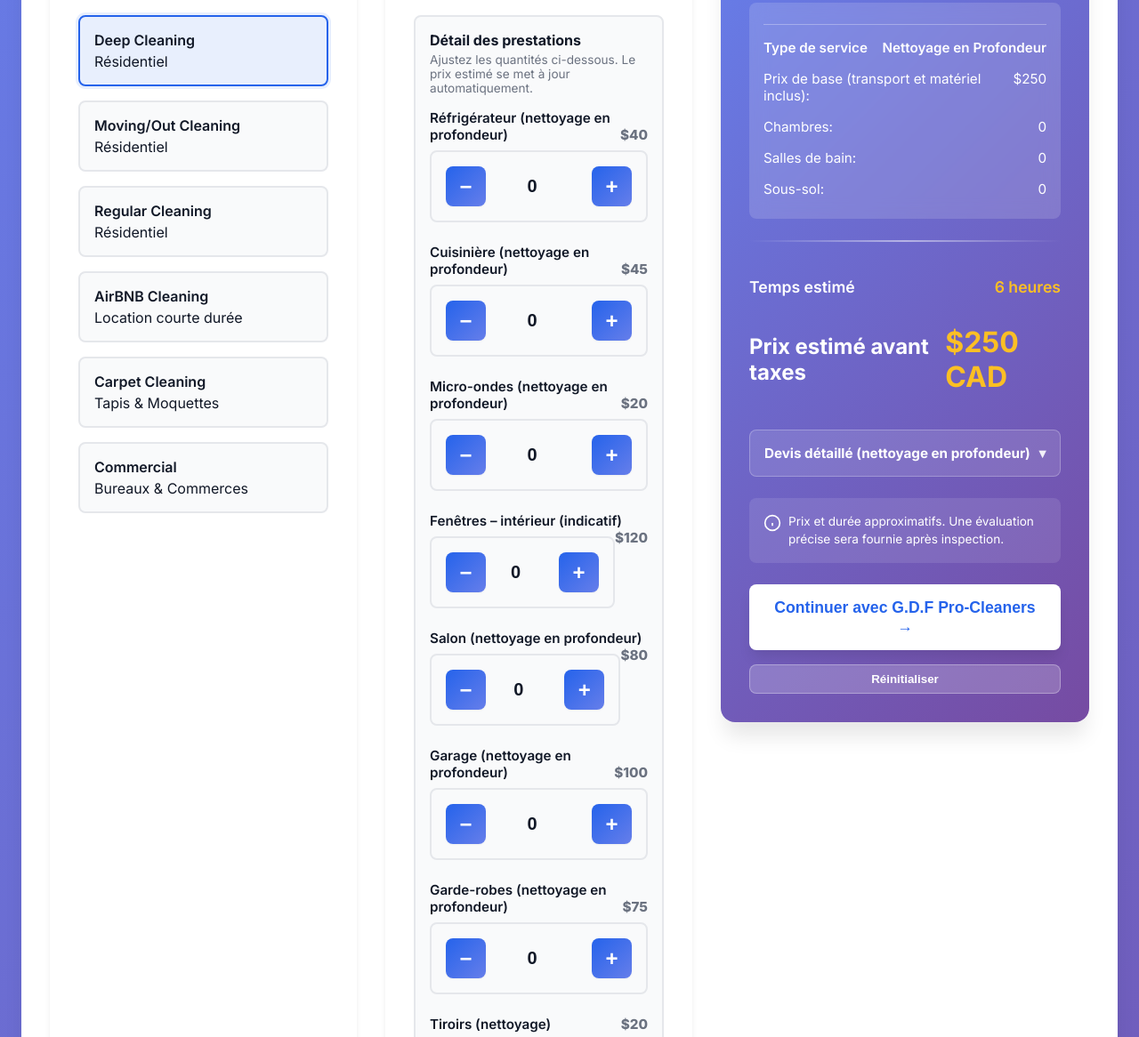
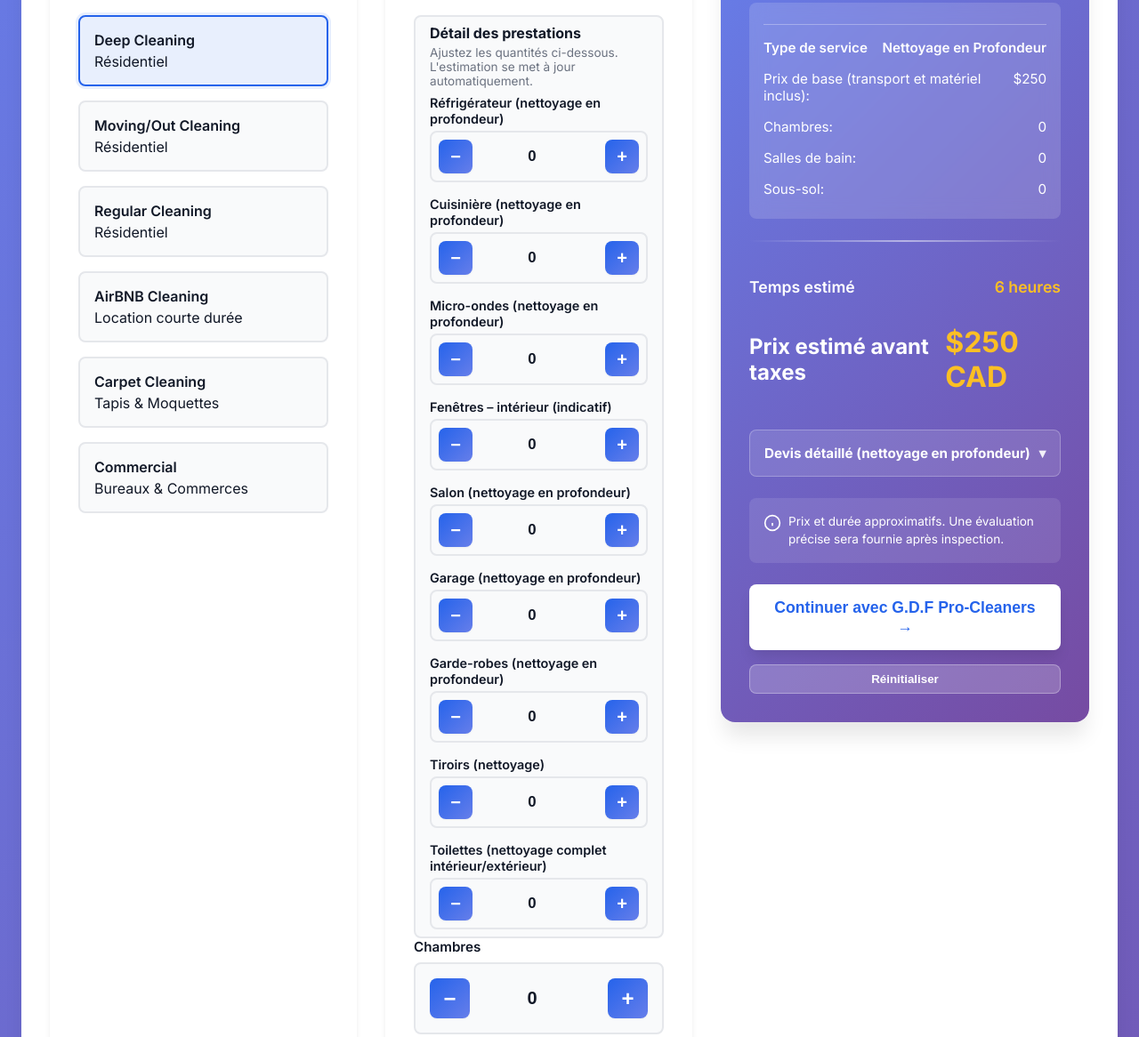
Before and after one commit to alphabarry161/gdfpro-cleaners, a website: page quote-calculator.html in a window 1280 px wide. Shown: the part 399-1565 px from the top of the page at 89% size. Drawn offline with Linux system fonts and the light colour scheme.

Commit message:
Deep add-ons: hide unit prices in service details

```diff
--- a/css/quote-calculator.css
+++ b/css/quote-calculator.css
@@ -474,7 +474,7 @@ body {
 
 /* Deep Cleaning add-ons block (qty inputs) */
 .addons-block {
-    padding: var(--spacing-md);
+    padding: var(--spacing-sm) var(--spacing-md);
     border-radius: var(--radius-md);
     border: 2px solid var(--border-color);
     background-color: var(--bg-light);
@@ -489,13 +489,39 @@ body {
 .addons-note {
     color: var(--text-secondary);
     font-size: 0.85rem;
+    margin-bottom: var(--spacing-sm);
+}
+
+.addons-unit-price {
+    display: none;
+}
+
+.addons-block .input-group {
     margin-bottom: var(--spacing-md);
 }
 
-.addons-unit-price {
-    float: right;
-    color: var(--text-secondary);
-    font-weight: 800;
+.addons-block .input-group:last-child {
+    margin-bottom: 0;
+}
+
+.addons-block label {
+    font-size: 0.9rem;
+    line-height: 1.25;
+    margin-bottom: var(--spacing-xs);
+}
+
+.addons-block .number-input {
+    padding: var(--spacing-sm);
+}
+
+.addons-block .number-input button {
+    width: 38px;
+    height: 38px;
+    font-size: 1.25rem;
+}
+
+.addons-block .number-input input {
+    font-size: 1.05rem;
 }
 
 .total-row {
--- a/js/quote-calculator.js
+++ b/js/quote-calculator.js
@@ -756,7 +756,7 @@ if (typeof translations !== 'undefined') {
     translations.fr['calc.deepQuote.adviceLine2'] = 'Pour un client régulier, un tarif préférentiel peut être proposé (environ 550–600 $).';
 
     translations.fr['calc.deepAddons.title'] = 'Détail des prestations';
-    translations.fr['calc.deepAddons.note'] = 'Ajustez les quantités ci-dessous. Le prix estimé se met à jour automatiquement.';
+    translations.fr['calc.deepAddons.note'] = 'Ajustez les quantités ci-dessous. L\'estimation se met à jour automatiquement.';
     translations.fr['calc.deepAddons.pricingTitle'] = 'Prestations ajustables (prix unitaire)';
 
     // Anglais
@@ -810,6 +810,6 @@ if (typeof translations !== 'undefined') {
     translations.en['calc.deepQuote.adviceLine2'] = 'For recurring clients, a preferred rate may be offered (approximately $550–$600).';
 
     translations.en['calc.deepAddons.title'] = 'Service details';
-    translations.en['calc.deepAddons.note'] = 'Adjust quantities below. The estimated price updates automatically.';
+    translations.en['calc.deepAddons.note'] = 'Adjust quantities below. The estimate updates automatically.';
     translations.en['calc.deepAddons.pricingTitle'] = 'Adjustable services (unit price)';
 }
--- a/quote-calculator.html
+++ b/quote-calculator.html
@@ -108,7 +108,6 @@
                                 <label for="deep-addon-fridge">
                                     <span data-i18n="calc.deepQuote.item.fridge">Réfrigérateur (nettoyage en
                                         profondeur)</span>
-                                    <span class="addons-unit-price">$40</span>
                                 </label>
                                 <div class="number-input">
                                     <button type="button" class="minus" data-target="deep-addon-fridge">−</button>
@@ -121,7 +120,6 @@
                                 <label for="deep-addon-stove">
                                     <span data-i18n="calc.deepQuote.item.stove">Cuisinière (nettoyage en
                                         profondeur)</span>
-                                    <span class="addons-unit-price">$45</span>
                                 </label>
                                 <div class="number-input">
                                     <button type="button" class="minus" data-target="deep-addon-stove">−</button>
@@ -134,7 +132,6 @@
                                 <label for="deep-addon-microwave">
                                     <span data-i18n="calc.deepQuote.item.microwave">Micro-ondes (nettoyage en
                                         profondeur)</span>
-                                    <span class="addons-unit-price">$20</span>
                                 </label>
                                 <div class="number-input">
                                     <button type="button" class="minus" data-target="deep-addon-microwave">−</button>
@@ -147,7 +144,6 @@
                                 <label for="deep-addon-windows">
                                     <span data-i18n="calc.deepQuote.item.windows">Fenêtres – intérieur
                                         (indicatif)</span>
-                                    <span class="addons-unit-price">$120</span>
                                 </label>
                                 <div class="number-input">
                                     <button type="button" class="minus" data-target="deep-addon-windows">−</button>
@@ -159,7 +155,6 @@
                             <div class="input-group">
                                 <label for="deep-addon-living">
                                     <span data-i18n="calc.deepQuote.item.living">Salon (nettoyage en profondeur)</span>
-                                    <span class="addons-unit-price">$80</span>
                                 </label>
                                 <div class="number-input">
                                     <button type="button" class="minus" data-target="deep-addon-living">−</button>
@@ -171,7 +166,6 @@
                             <div class="input-group">
                                 <label for="deep-addon-garage">
                                     <span data-i18n="calc.deepQuote.item.garage">Garage (nettoyage en profondeur)</span>
-                                    <span class="addons-unit-price">$100</span>
                                 </label>
                                 <div class="number-input">
                                     <button type="button" class="minus" data-target="deep-addon-garage">−</button>
@@ -184,7 +178,6 @@
                                 <label for="deep-addon-closets">
                                     <span data-i18n="calc.deepQuote.item.closets">Garde-robes (nettoyage en
                                         profondeur)</span>
-                                    <span class="addons-unit-price">$75</span>
                                 </label>
                                 <div class="number-input">
                                     <button type="button" class="minus" data-target="deep-addon-closets">−</button>
@@ -196,7 +189,6 @@
                             <div class="input-group">
                                 <label for="deep-addon-drawers">
                                     <span data-i18n="calc.deepQuote.item.drawers">Tiroirs (nettoyage)</span>
-                                    <span class="addons-unit-price">$20</span>
                                 </label>
                                 <div class="number-input">
                                     <button type="button" class="minus" data-target="deep-addon-drawers">−</button>
@@ -209,7 +201,6 @@
                                 <label for="deep-addon-toilets">
                                     <span data-i18n="calc.deepQuote.item.toilets">Toilettes (nettoyage complet
                                         intérieur/extérieur)</span>
-                                    <span class="addons-unit-price">$150</span>
                                 </label>
                                 <div class="number-input">
                                     <button type="button" class="minus" data-target="deep-addon-toilets">−</button>
```
